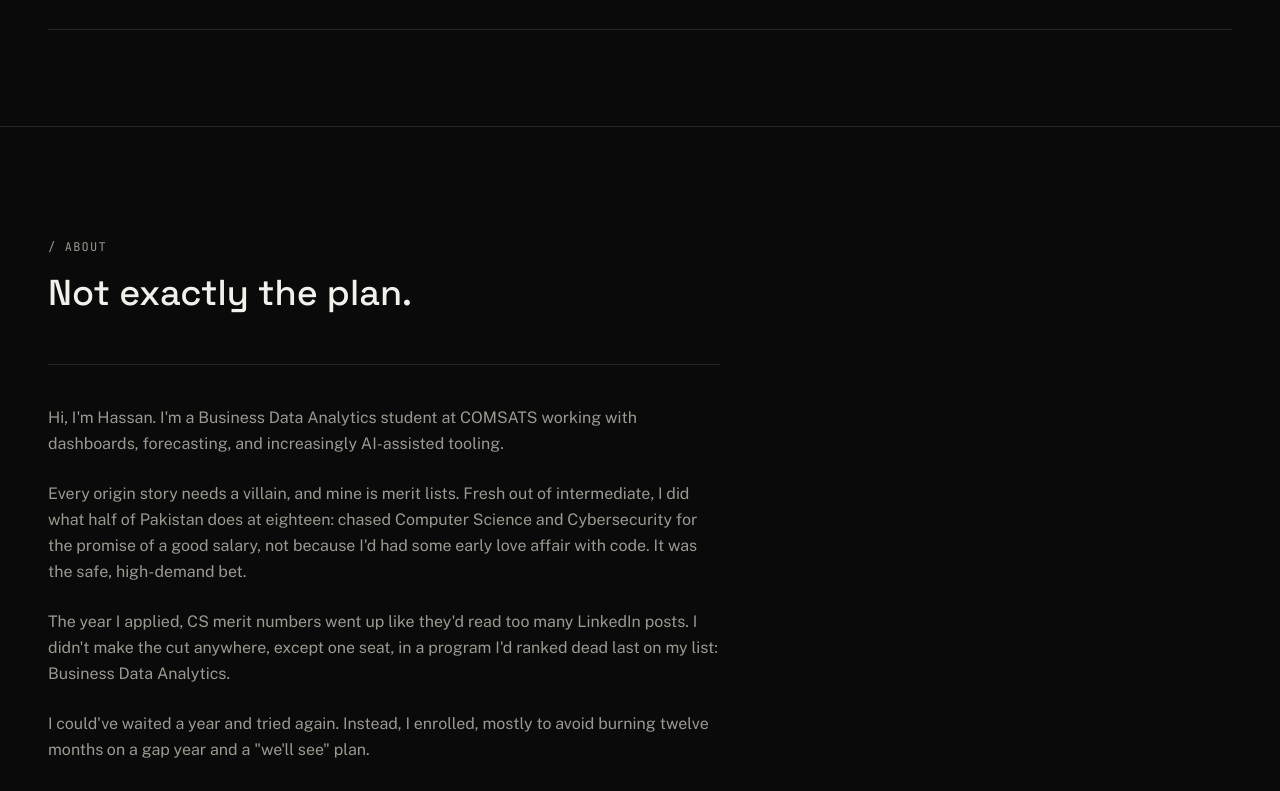
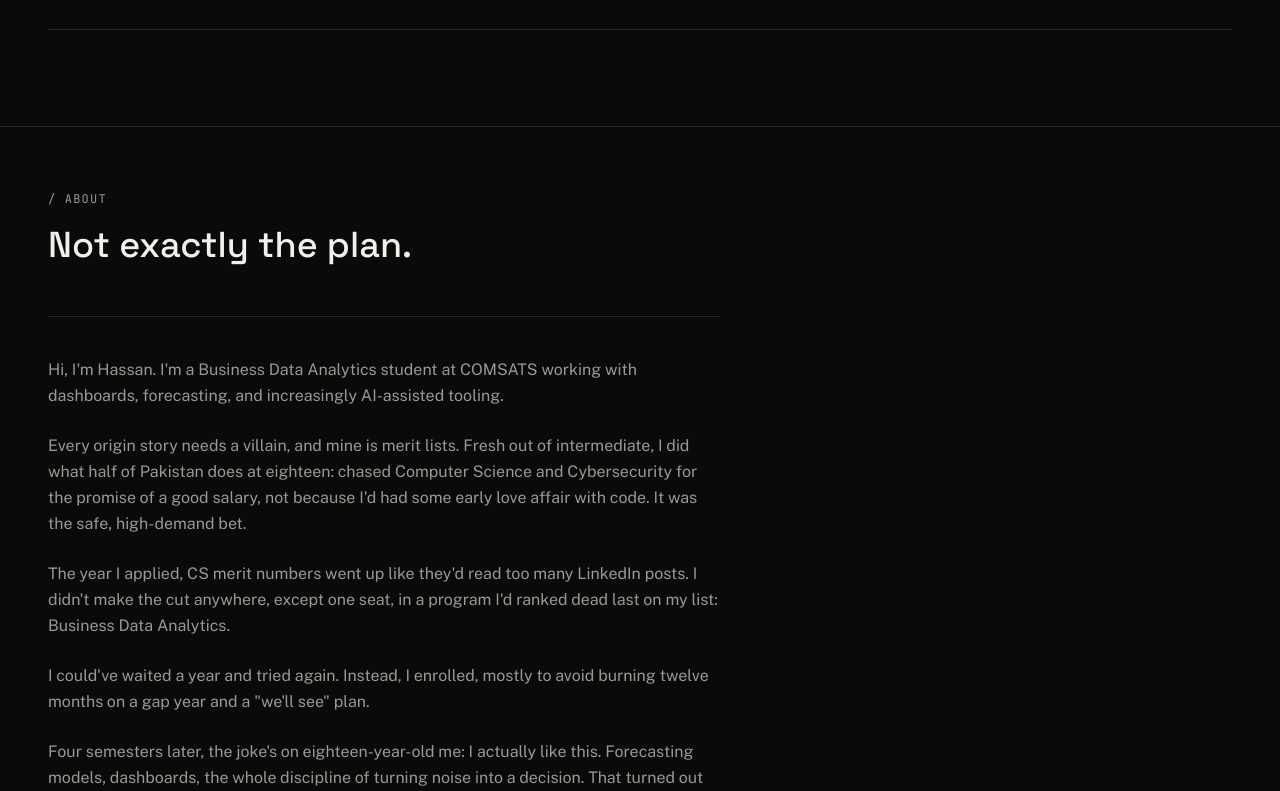
Before and after one commit to ByteMetric-X/Portfolio, a React (Vite) app: page / in a window 1280 px wide. Shown: the part 1580-2371 px from the top of the page. Built offline with nearby package versions, Linux system fonts and the light colour scheme; no server answers.

Commit message:
Update About.tsx

```diff
--- a/src/components/About.tsx
+++ b/src/components/About.tsx
@@ -2,7 +2,7 @@ import { Reveal } from './Reveal'
 
 export function About() {
   return (
-    <section id="about" className="scroll-mt-8 border-b border-line px-6 py-20 md:px-12 md:py-28">
+    <section id="about" className="scroll-mt-24 border-b border-line px-6 py-12 md:px-12 md:py-16">
       <Reveal>
         <p className="mb-4 font-mono text-xs uppercase tracking-widest text-fg-muted">
           / about
```
